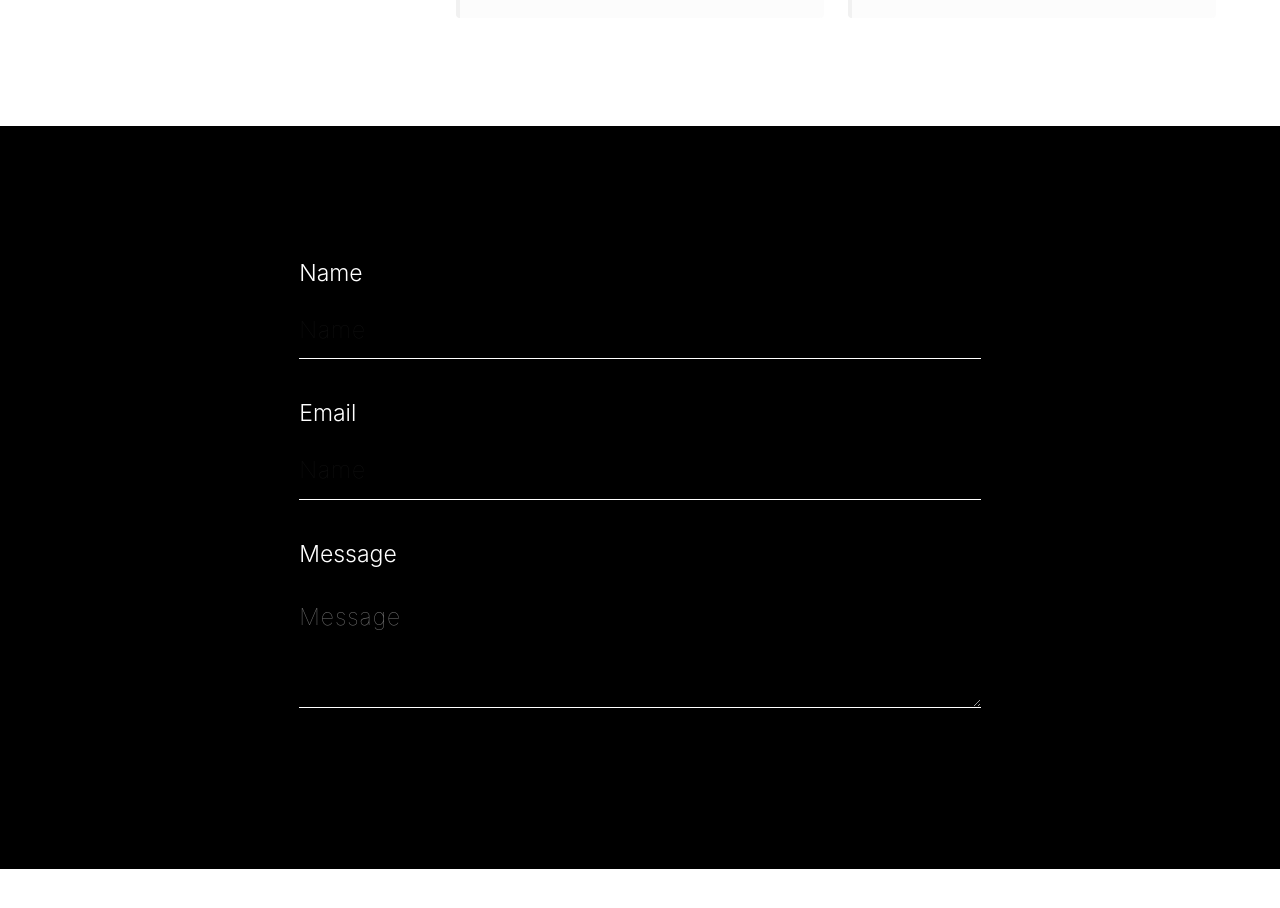
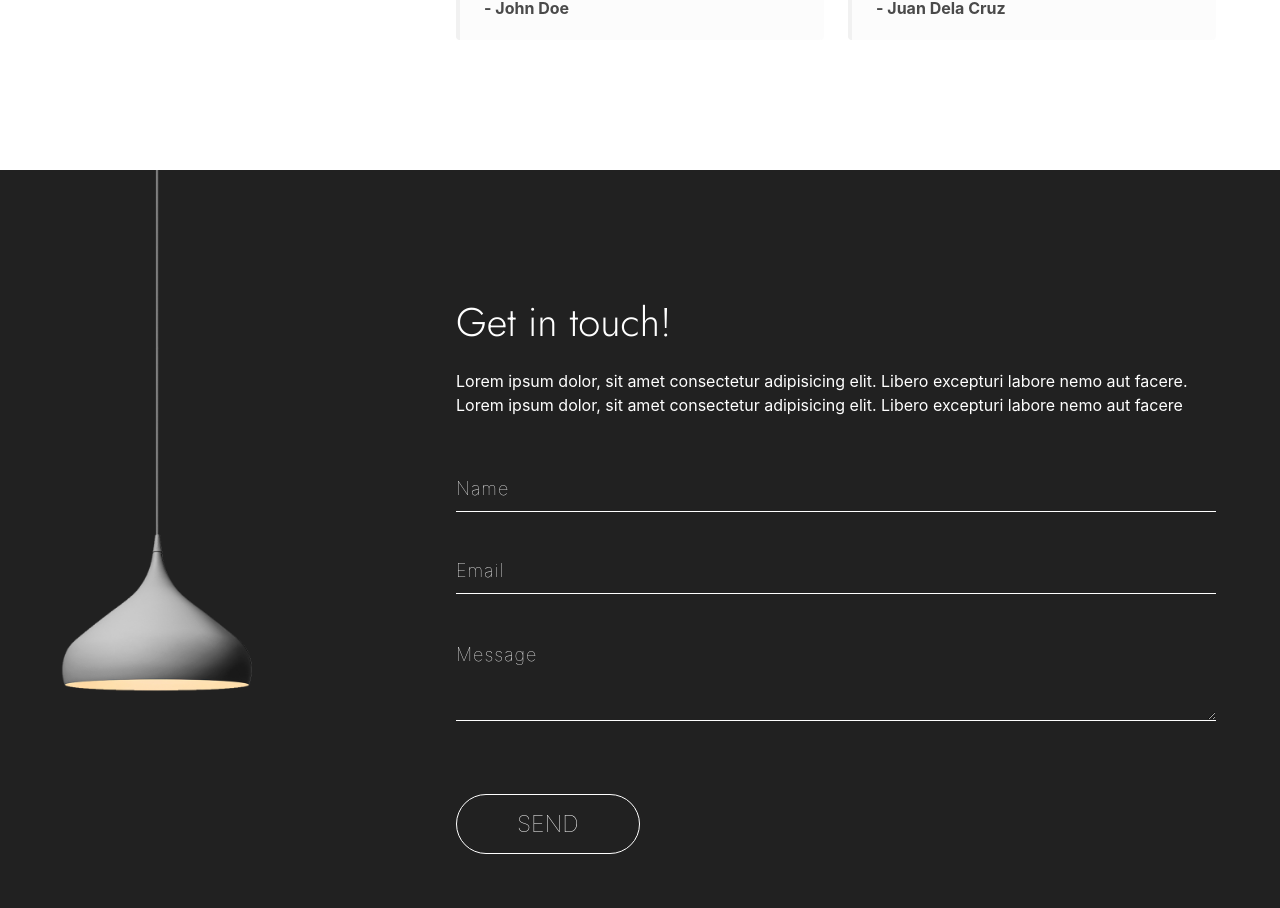
Before and after one commit to reeceballano/rdb-shop, a Vue app: page / in a window 1280 px wide. Shown: the part 4580-5488 px from the top of the page. Before the commit the page ends 5449 px from the top, so only its background shows below. Built offline with nearby package versions, Linux system fonts and the light colour scheme.

Commit message:
update
added contact form

```diff
--- /dev/null
+++ b/src/components/ContactForm/Contact.vue
@@ -0,0 +1,135 @@
+<template>
+    <div class="container">
+        <div class="columns">
+            <div class="column is-4">
+                <img v-if="lightsOn" class="lamp" :src="require(`@/assets/images/lamp-on.png`)" alt="" />
+                <img v-else class="lamp" :src="require(`@/assets/images/lamp.png`)" alt="" />
+            </div>
+
+            <div class="column">
+                <div class="contact-details">
+                    <h2 class="title is-2">
+                        Get in touch!
+                    </h2>
+
+                    <p>Lorem ipsum dolor, sit amet consectetur adipisicing elit. Libero excepturi labore nemo aut facere. Lorem ipsum dolor, sit amet consectetur adipisicing elit. Libero excepturi labore nemo aut facere</p>
+                </div>
+
+                <form action="#">
+                    <div class="field">
+                        <label class="label">Name</label>
+                        <div class="control">
+                        <input @focus="lightsOn = true" @blur="lightsOn = false" class="input" type="text" placeholder="Name">
+                        </div>
+                    </div>
+
+                    <div class="field">
+                        <label class="label">Email</label>
+                        <div class="control">
+                        <input @focus="lightsOn = true" @blur="lightsOn = false" class="input" type="email" placeholder="Email">
+                        </div>
+                    </div>
+
+                    <div class="field">
+                        <label class="label">Message</label>
+                        <div class="control">
+                        <textarea @focus="lightsOn = true" @blur="lightsOn = false"  name="message" id="message" cols="30" rows="3" placeholder="Message"></textarea>
+                        </div>
+                    </div>
+
+                    <div class="field">
+                        <div class="control">
+                            <input type="submit" value="Send" />
+                        </div>
+                    </div>
+                </form>
+            </div>
+        </div>
+    </div>
+</template>
+
+<script>
+export default {
+    data() {
+        return {
+            lightsOn: false,
+        }
+    },
+
+}
+</script>
+
+<style lang="scss" scoped>
+    label {
+        color: white;
+        font-size: 23px;
+        font-weight: 300;
+        display: none;
+    }
+
+    .contact-details {
+        margin-bottom: 50px;
+        p, h2 {
+            color: #fff;
+        }
+    }
+
+
+    textarea,
+    input[type="email"],
+    input[type="text"] {
+        padding: 13px 0px;
+        border: 0;
+        background: none;
+        border-bottom: 1px solid #fff;
+        border-radius: 0;
+        margin-bottom: 25px;
+        color: #fff;
+        font-size: 18px;
+        font-weight: 100;
+        letter-spacing: 1px;
+        box-shadow: none;
+
+        &:focus {
+            outline: none !important;
+            box-shadow: none !important;
+        }
+
+        &::placeholder {
+            color:#fff;
+        }
+    }
+
+    textarea {
+        width: 100%;
+    }
+
+    input[type="submit"] {
+        border: 1px solid #fff;
+        background: transparent;
+        color: #fff;
+        padding: 15px 60px;
+        font-size: 23px;
+        border-radius: 30px;
+        margin-top: 30px;
+        margin-bottom: 30px;
+        font-weight: 100;
+        cursor: pointer;
+        transition: all ease-in-out 0.3s;
+        text-transform: uppercase;
+
+        &:hover {
+            background: #fff;
+            color: #000;
+        }
+
+        &:focus {
+            outline: none;
+        }
+    }
+
+    .lamp {
+        margin-top: -130px;
+        margin-left: -88px;
+    }
+</style>
--- a/src/views/Home.vue
+++ b/src/views/Home.vue
@@ -32,33 +32,7 @@
         </section>
 
         <section class="section contact">
-            <div class="container">
-                <div class="columns">
-                    <div class="column is-three-fifths is-offset-one-fifth">
-                        <div class="field">
-                            <label class="label">Name</label>
-                            <div class="control">
-                            <input class="input" type="text" placeholder="Name">
-                            </div>
-                        </div>
-
-                        <div class="field">
-                            <label class="label">Email</label>
-                            <div class="control">
-                            <input class="input" type="text" placeholder="Name">
-                            </div>
-                        </div>
-
-                        <div class="field">
-                            <label class="label">Message</label>
-                            <div class="control">
-                            <textarea name="message" id="message" cols="30" rows="3" placeholder="Message"></textarea>
-                            </div>
-                        </div>
-
-                    </div>
-                </div>
-            </div>
+            <rdb-contact-form></rdb-contact-form>
         </section>
 
     </div>
@@ -71,6 +45,7 @@ import Services from '@/components/Services/Services';
 import Products from '@/components/Products/Products';
 import Feature from '@/components/Feature/Feature';
 import Testimonials from '@/components/Testimonials/Testimonials';
+import ContactForm from '@/components/ContactForm/Contact';
 
 export default {
     name: 'Home',
@@ -81,6 +56,7 @@ export default {
         'rdb-products': Products,
         'rdb-feature': Feature,
         'rdb-testimonials': Testimonials,
+        'rdb-contact-form': ContactForm,
     },
 
     data() {
@@ -156,42 +132,14 @@ export default {
     }
 
     .testimonials {
-        height: 70vh;
+        // height: 70vh;
         display: flex;
         align-items: center;
         justify-content: center;
     }
 
     .contact {
-        background: #000;
+        background: #212121;
+    }
 
-        label {
-            color: white;
-            font-size: 23px;
-            font-weight: 300;
-        }
-
-        textarea,
-        input[type="text"] {
-            padding: 20px 0px;
-            border: 0;
-            background: none;
-            border-bottom: 1px solid #fff;
-            border-radius: 0;
-            margin-bottom: 25px;
-            color: #fff;
-            font-size: 23px;
-            font-weight: 100;
-            letter-spacing: 1px;
-
-            &:focus {
-                outline: none !important;
-                box-shadow: none !important;
-            }
-        }
-
-        textarea {
-            width: 100%;
-        }
-    }
 </style>
```
Also changed, not shown: src/assets/images/lamp-on.png (added), src/assets/images/lamp.png (added).
